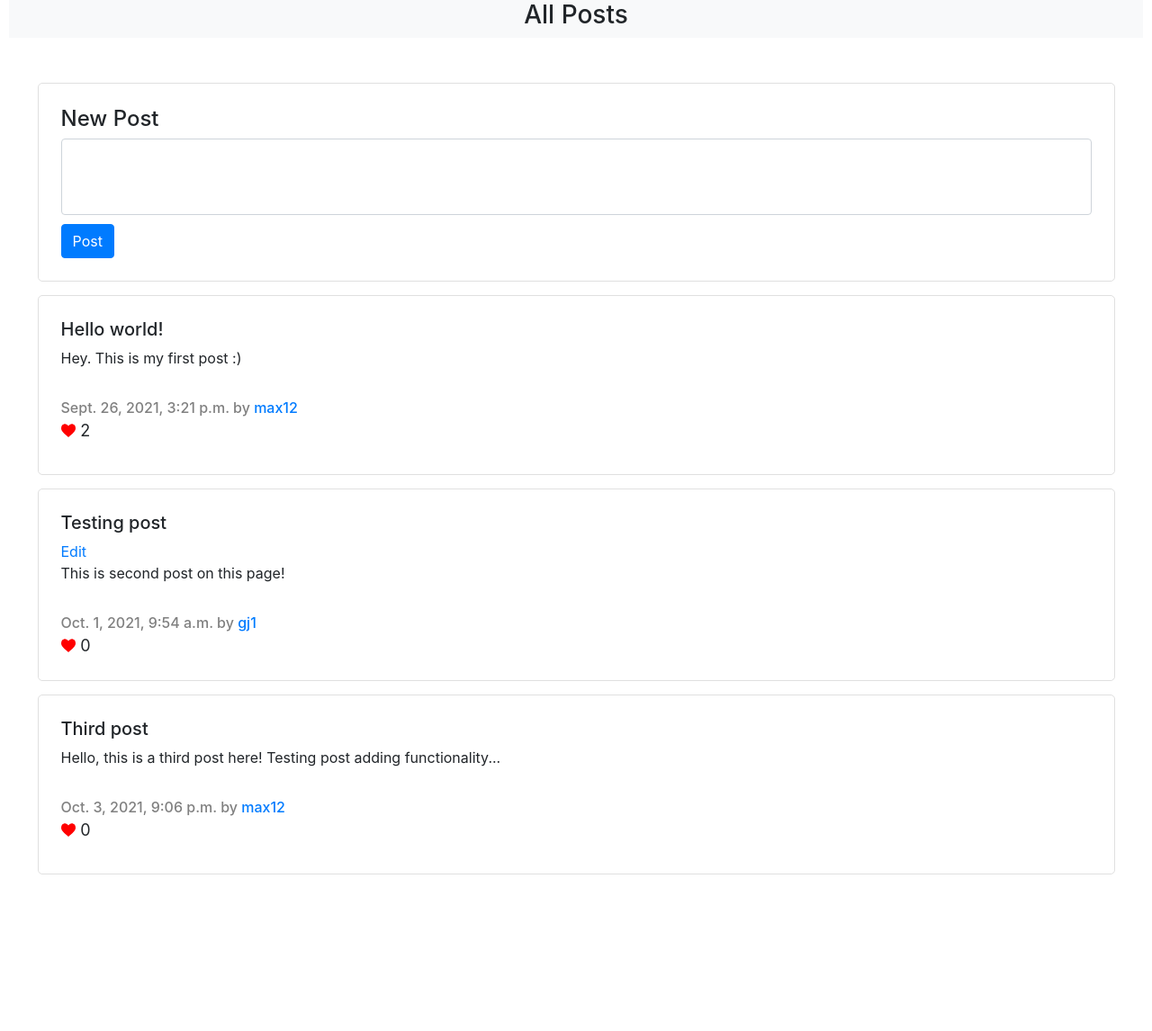
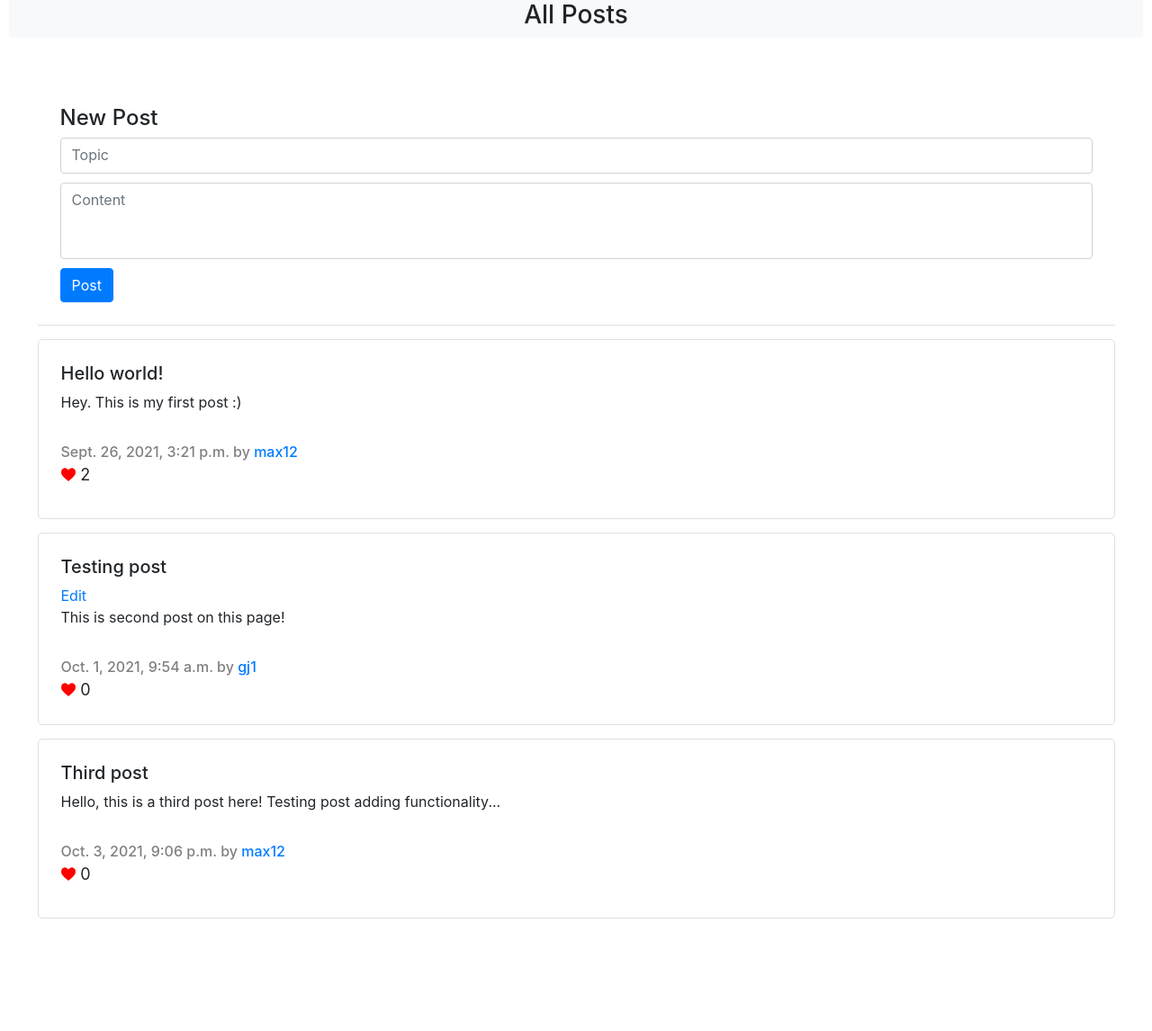
Before and after one commit to goergk/Network, a Django app: page / in a window 1280 px wide. Shown: the part 66-1212 px from the top of the page at 90% size. Before the commit the page ends 1038 px from the top, so only its background shows below. Run offline with Django 3.2, Linux system fonts and the light colour scheme; a user stored in the database is signed in; data comes from the database, SQL or seed files in the repository; both versions use the stored data as it was after the commit; some libraries are stand-ins or nearby versions.

Commit message:
New Post functionality added

```diff
--- a/project4/network/static/network/net.js
+++ b/project4/network/static/network/net.js
@@ -8,7 +8,7 @@ function likes_counter() {
     document.querySelector('.heart_icon').alt = "unlike"
     document.querySelector('.heart_icon').src = "\/static\/network/unlike.svg"
     document.querySelector('.likes_container').title = "Unlike"
-  } else {
+  } else if (document.querySelector('.heart_icon').alt === "unlike"){
     document.querySelector('.heart_icon').alt = "like"
     document.querySelector('.heart_icon').src = "\/static\/network/like.svg"
     document.querySelector('.likes_container').title = "Like"
--- a/project4/network/static/network/styles.css
+++ b/project4/network/static/network/styles.css
@@ -58,13 +58,28 @@ body {
   align-items: center;
 }
 
-.Post_container {
+.Post_container,
+.Post_container_1 {
   width: 95%;
-  border: 1px solid #e0e0e0;
   min-height: 200px;
   border-radius: 5px;
   margin-bottom: 15px;
   padding: 25px;
+}
+
+.Post_container_1 {
+  border-bottom: 1px solid #e0e0e0;
+  border-radius: 0px;
+}
+
+.Post_container {
+  border: 1px solid #e0e0e0;
+}
+
+#post-title {
+  height: 40px;
+  resize: none;
+  margin-bottom: 10px;
 }
 
 #post-textarea {
@@ -87,7 +102,8 @@ body {
   width: fit-content;
 }
 
-.likes_container:hover {
+.likes_container:hover,
+.follows_container:hover {
   cursor: pointer;
 }
 
@@ -96,8 +112,13 @@ body {
   margin-left: 5px;
 }
 
+#user_icon {
+  height: 30px;
+}
+
 .heart_icon,
-.heart_icon_disabled {
+.heart_icon_disabled,
+.follow_icon {
   height: 15px;
 }
 
--- a/project4/network/templates/network/index.html
+++ b/project4/network/templates/network/index.html
@@ -10,18 +10,21 @@
 
     <div class="content_container">
         {% if index and user.is_authenticated %}
-            <div class="Post_container">
+            <div class="Post_container_1">
                 <h4>
                     New Post
                 </h4>
-                <form id="post-form">
-                    <textarea class="form-control" id="post-textarea"></textarea>
+                <form id="post-form" method="POST" action="{% url 'newPost' %}">
+                    {% csrf_token %}
+                    {{post.topic}}
+                    {{post.content}}
                     <input type="Submit" value="Post" class="btn btn-primary" style="margin-top: 10px;"/>
                 </form>
             </div>
         {% elif user_ == "True" %}
-            <div class="Post_container">
+            <div class="Post_container_1">
                 <h4>
+                    <img src="{% static "network/User.svg" %}" alt="user" id="user_icon">
                     {{ requested_user.username }} profile
                 </h4>
                 <div class="container_1">
@@ -29,7 +32,12 @@
                     <h6>{{ requested_user.followings.count }} Followings</h6>
 
                     {% if user.is_authenticated and requested_user != request.user %}
-                        <a href="" id="follow">Follow</a>
+                        <div class="follows_container">
+                            <img src="{% static "network/Add.svg" %}" alt="follow" class="follow_icon">
+                            <a href="" id="follow">Follow</a>
+                            <!-- <img src="{% static "network/Delete.svg" %}" alt="unfollow" class="follow_icon">
+                            <a href="" id="follow">Unfollow</a> -->
+                        </div>
                     {% endif %}
                 </div>
             </div>
--- a/project4/network/urls.py
+++ b/project4/network/urls.py
@@ -9,5 +9,7 @@ urlpatterns = [
     path("logout", views.logout_view, name="logout"),
     path("register", views.register, name="register"),
     path("following", views.following, name="following"),
+    path("newPost", views.newPost, name="newPost"),
     path("user/<str:user>", views.user, name="user")
+
 ]
--- a/project4/network/views.py
+++ b/project4/network/views.py
@@ -3,9 +3,22 @@ from django.db import IntegrityError
 from django.http import HttpResponse, HttpResponseRedirect
 from django.shortcuts import render
 from django.urls import reverse
+from django import forms
 from django.contrib.auth.decorators import login_required
 from .models import *
 
+
+class NewPostForm(forms.Form):
+    topic = forms.CharField(widget=forms.Textarea(attrs={
+        'class': 'form-control',
+        'id': 'post-title',
+        'placeholder': 'Topic'
+        }))
+    content = forms.CharField(widget=forms.Textarea(attrs={
+        'class': 'form-control',
+        'id': 'post-textarea',
+        'placeholder': 'Content'
+        }))
 
 def index(request):
     posts = Post.objects.all()
@@ -20,7 +33,8 @@ def index(request):
         "title": "All Posts",
         "posts": posts,
         "index": 'True',
-        "liked_post": liked_post
+        "liked_post": liked_post,
+        "post": NewPostForm()
     })
 
 
@@ -94,7 +108,6 @@ def user(request, user):
 
     posts = []
     try:
-        print(f"{user}")
         posts = Post.objects.filter(creator__username=user)
         user = User.objects.get(username=user)
 
@@ -112,3 +125,16 @@ def user(request, user):
         "user_": "True",
         "requested_user": user
     })
+
+def newPost(request):
+    if request.method == "POST":
+        form = NewPostForm(request.POST)
+
+        if form.is_valid():
+            new_post = Post()
+            new_post.creator = request.user
+            new_post.title = form.cleaned_data["topic"]
+            new_post.content = form.cleaned_data["content"]
+            new_post.save()
+
+    return HttpResponseRedirect(reverse("index"))
```
Also changed, not shown: project4/db.sqlite3, project4/network/static/network/Add.svg (added), project4/network/static/network/Delete.svg (added), project4/network/static/network/User.svg (added).
